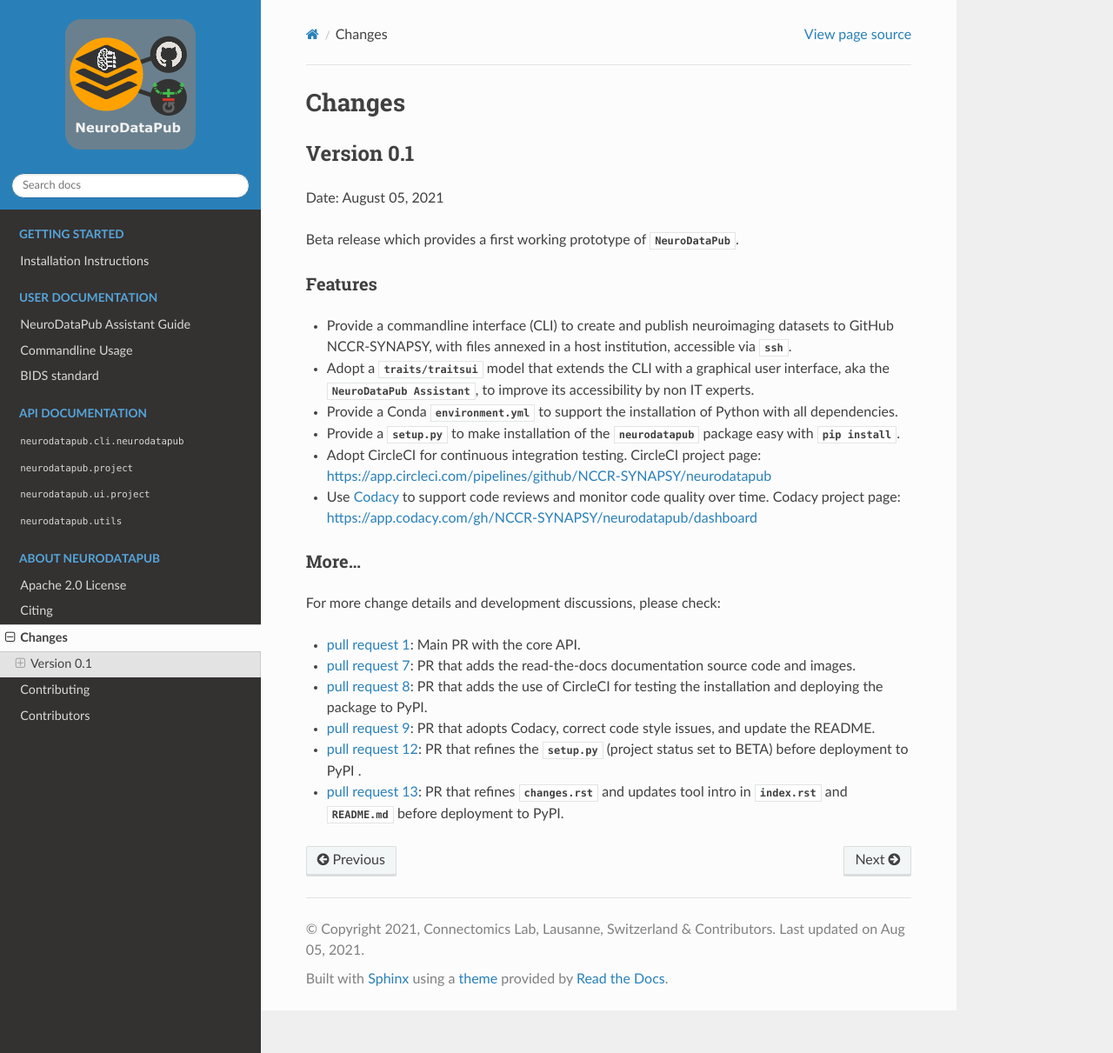
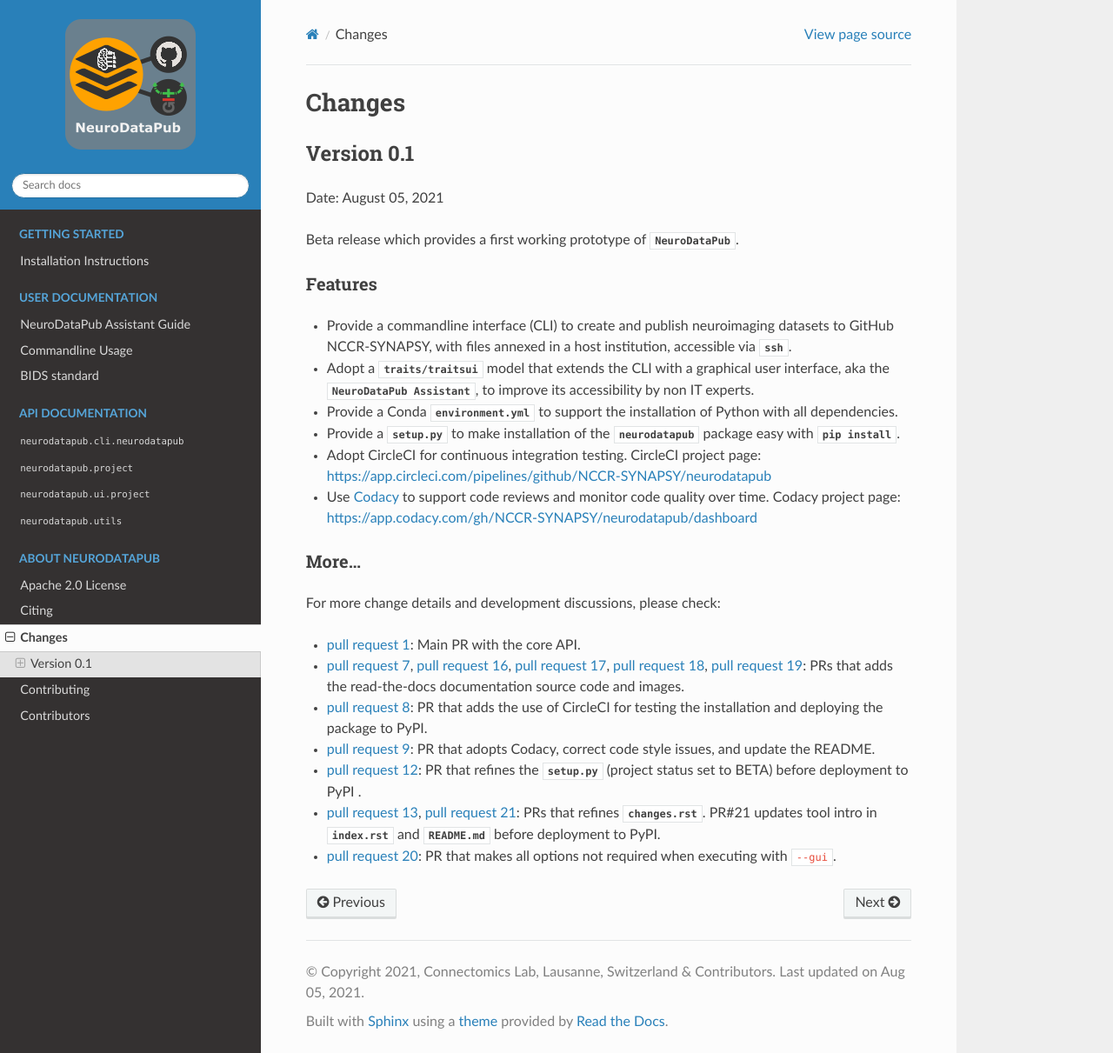
Before and after one commit to NCCR-SYNAPSY/neurodatapub, a Sphinx documentation site: the page built from docs/changes.rst, in a window 1280 px wide and 1211 px high. Shown: the whole window at 87% size. Built offline with Sphinx 7.4.7 and the Read the Docs theme 2.0.0, drawn with Linux system fonts in a browser that asks for light colours; the version number could not be read and is left out.

Commit message:
DOC: Update list of PRs in changes.rst before version release

```diff
--- a/docs/changes.rst
+++ b/docs/changes.rst
@@ -41,8 +41,12 @@ For more change details and development discussions, please check:
 * `pull request 1 <https://github.com/NCCR-SYNAPSY/neurodatapub/pull/1>`_:
   Main PR with the core API.
 
-* `pull request 7 <https://github.com/NCCR-SYNAPSY/neurodatapub/pull/7>`_:
-  PR that adds the read-the-docs documentation source code and images.
+* `pull request 7 <https://github.com/NCCR-SYNAPSY/neurodatapub/pull/7>`_,
+  `pull request 16 <https://github.com/NCCR-SYNAPSY/neurodatapub/pull/16>`_,
+  `pull request 17 <https://github.com/NCCR-SYNAPSY/neurodatapub/pull/17>`_,
+  `pull request 18 <https://github.com/NCCR-SYNAPSY/neurodatapub/pull/18>`_,
+  `pull request 19 <https://github.com/NCCR-SYNAPSY/neurodatapub/pull/19>`_:
+  PRs that adds the read-the-docs documentation source code and images.
 
 * `pull request 8 <https://github.com/NCCR-SYNAPSY/neurodatapub/pull/8>`_:
   PR that adds the use of CircleCI for testing the installation and deploying
@@ -55,6 +59,10 @@ For more change details and development discussions, please check:
   PR that refines the `setup.py` (project status set to BETA) before
   deployment to PyPI .
 
-* `pull request 13 <https://github.com/NCCR-SYNAPSY/neurodatapub/pull/13>`_:
-  PR that refines `changes.rst` and updates tool intro in `index.rst` and `README.md`
+* `pull request 13 <https://github.com/NCCR-SYNAPSY/neurodatapub/pull/13>`_,
+  `pull request 21 <https://github.com/NCCR-SYNAPSY/neurodatapub/pull/13>`_:
+  PRs that refines `changes.rst`. PR#21 updates tool intro in `index.rst` and `README.md`
   before deployment to PyPI.
+
+* `pull request 20 <https://github.com/NCCR-SYNAPSY/neurodatapub/pull/20>`_:
+  PR that makes all options not required when executing with ``--gui``.
```
